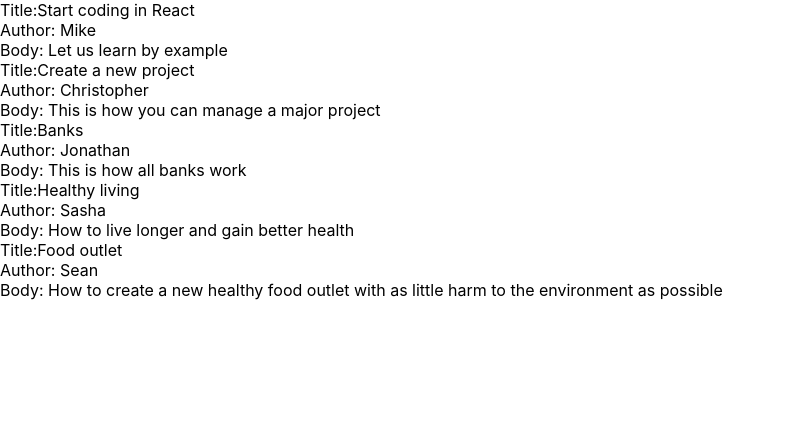
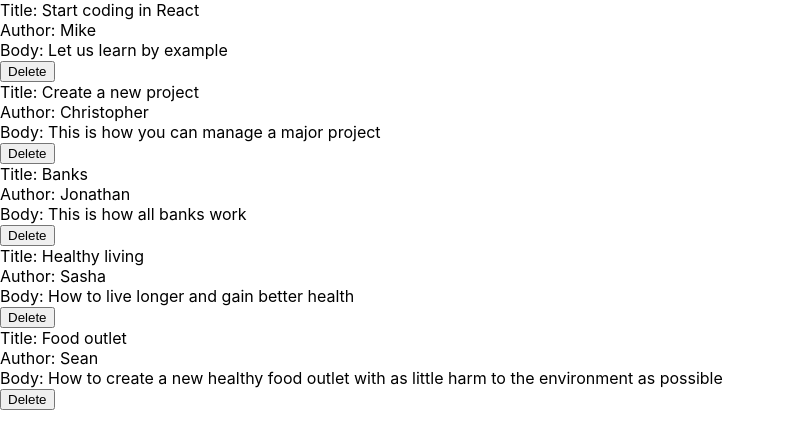
Before and after one commit to SteveBallSSL/Apprenticeship_React, a React (Create React App) app: page / in a window 1280 px wide. Shown: the top 448 px of the page, without its empty margins (0-785 px from the left). Built offline with nearby package versions, Linux system fonts and the light colour scheme.

Commit message:
SRB: delete blog starter

```diff
--- a/src/App.js
+++ b/src/App.js
@@ -1,19 +1,19 @@
 import './css/App.css';
 import allBlogs from './json/blogsData.json';
-
+import BlogList from './components/BlogList';
 
 function App() {
 
-  const blogList = allBlogs.map(blog => {
-      return (
-          <div key={blog.id}>
-              <div>Title:{blog.title}</div>
-              <div>Author: {blog.author}</div>
-              <div>Body: {blog.body}</div>
-          </div>
-      )
-  });
-  return blogList;
+  function deleteBlog(id) {
+    allBlogs = allBlogs.filter(item => item.id !== id)
+  }
+
+  return (
+    <div>
+      <BlogList blogs={allBlogs} deleteBlog={deleteBlog}/>
+    </div>
+
+  )
 
 }
 
--- /dev/null
+++ b/src/components/BlogList.js
@@ -0,0 +1,16 @@
+function BlogList(props) {
+
+    const blogList = props.blogs.map( blog => {
+        return (
+            <div key={blog.id}>
+                <div>Title:  {blog.title} </div>
+                <div>Author: {blog.author}</div>
+                <div>Body:   {blog.body}  </div>
+                <button onClick={() => {props.deleteBlog(blog.id)}}> Delete </button>
+            </div>
+        )
+    });
+
+    return blogList;
+}
+export default BlogList;
```
